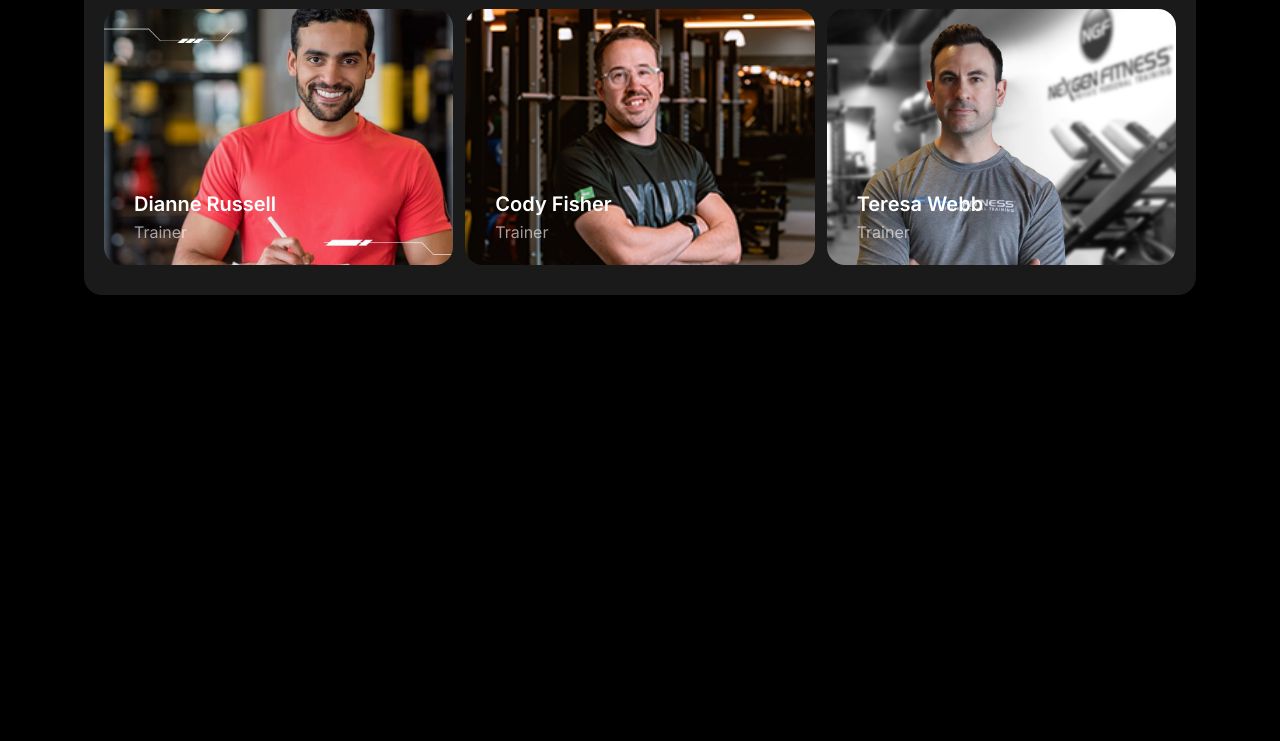
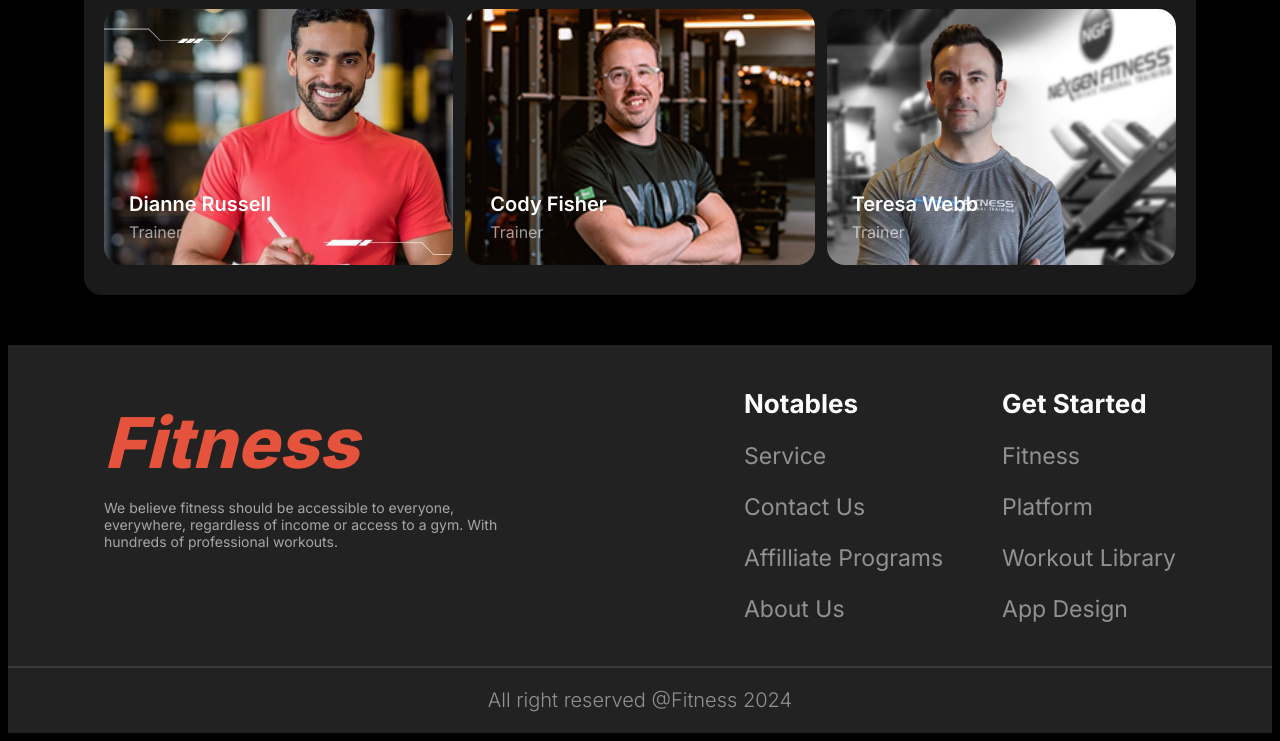
Before and after one commit to OmarSabil/project2-fitness, a plain HTML site: page index.html in a window 1280 px wide. Shown: the part 3098-3839 px from the top of the page. Before the commit the page ends 3413 px from the top, so only its background shows below. Drawn offline with Linux system fonts and the light colour scheme; a web font is replaced by a local one.

Commit message:
added footer with responsive for 576px and review-1 for corrections

```diff
--- a/index.html
+++ b/index.html
@@ -243,6 +243,37 @@
 
 
     <footer class="bg-secondary">
+        <div class="flex about area-primary">
+            <!-- Logo -->
+            <div class="logo">
+                <h2 class="footer-logo font-orange"><i>Fitness</i></h2>
+                <p class="description-primary">We believe fitness should be accessible to everyone, everywhere, regardless of income or access to a gym. With hundreds of professional workouts.</p>
+            </div>
+            <!-- Notables -->
+            <div class="info-container flex">
+                <div class="notables">
+                    <h5 class="title-secondary">Notables</h5>
+                    <p>Service</p>
+                    <p>Contact Us</p>
+                    <p>Affilliate Programs</p>
+                    <p>About Us</p>
+                </div>
+                <!-- Get Started -->
+                <div class="get-started">
+                    <h5 class="title-secondary">Get Started</h5>
+                    <p>Fitness</p>
+                    <p>Platform</p>
+                    <p>Workout Library</p>
+                    <p>App Design</p>
+                </div>
+            </div>
+        </div>
+
+        <hr>
+
+        <!-- Copy Right -->
+        <p class="copy-right">All right reserved @Fitness 2024</p>
+
 
     </footer>
 </body>
--- a/styles/style.css
+++ b/styles/style.css
@@ -351,7 +351,7 @@ td {
 }
 .intro-container {
     text-align: left;
-    margin-left: 30px;
+    margin-left: 25px;
     margin-top: -110px;
     margin-bottom: 50px;
 }
@@ -360,7 +360,59 @@ td {
 }
 
 
+            /* Footer */
+footer {
+    margin-top: 50px;
+    padding-bottom: 1px;
+}
 
+.about {
+    justify-content: space-between;
+    align-items: normal;
+}
+
+/* Logo Section Style */
+.logo {
+    margin-top: 55px;
+}
+
+.logo .description-primary {
+    font-size: 14px;
+    max-width: 28rem;
+    width: 90%;
+}
+
+/* Info Container Styles */
+.info-container {
+    width: 27rem;
+    justify-content: space-between;
+}
+
+.info-container .title-secondary {
+    font-size: 26px;
+    font-weight: 700;
+}
+
+.info-container p,
+.copy-right {
+    color: rgba(255, 255, 255, 0.5);
+    list-style: none;
+}
+
+.info-container p {
+    font-size: 23px;
+    font-weight: 400;
+}
+
+hr {
+    border: 1px solid rgba(255, 255, 255, 0.1);
+}
+
+.copy-right {
+    font-size: 20px;
+    font-weight: 300;
+    text-align: center;
+}
 
 
 
@@ -390,6 +442,7 @@ td {
     .flex {
         flex-direction: column;
     }
+
     .area-primary {
         max-width: 30rem;
         width: 80%;
@@ -457,22 +510,40 @@ td {
     }
     .form .title-secondary, .form .description-primary {
         text-align: left;
-        margin-left: 20px;
     }
     .bmi-form {
         width: 28rem;
         margin: 30px auto;
         margin-bottom: 0;
     }
-    .form .btn-primary {
-        margin-left: 20px;
+
+    /* Meet Our Team */
+    .team-members {
+        height: 1810px;
     }
-    /* Team Members */
     .team-member-section details .description-primary{
         width: 100%;
         margin: 50px auto;    }
     .team-members {
         grid-template-columns: repeat(1, 6fr);
     }
+    .team-img {
+        width: 22rem;
+        height: 16rem;
+    }
+    .intro-container {
+        margin-left: 50px;
+        margin-top: -100px;
+    }
+    /* Footer */
+    .info-container, .copy-right {
+        width: 320px;
+    }
+    .info-container {
+        margin-left: -50px;
+    }
+    .copy-right {
+        width: 100%;
+    }
 
 }
```
Also changed, not shown: all.css.
